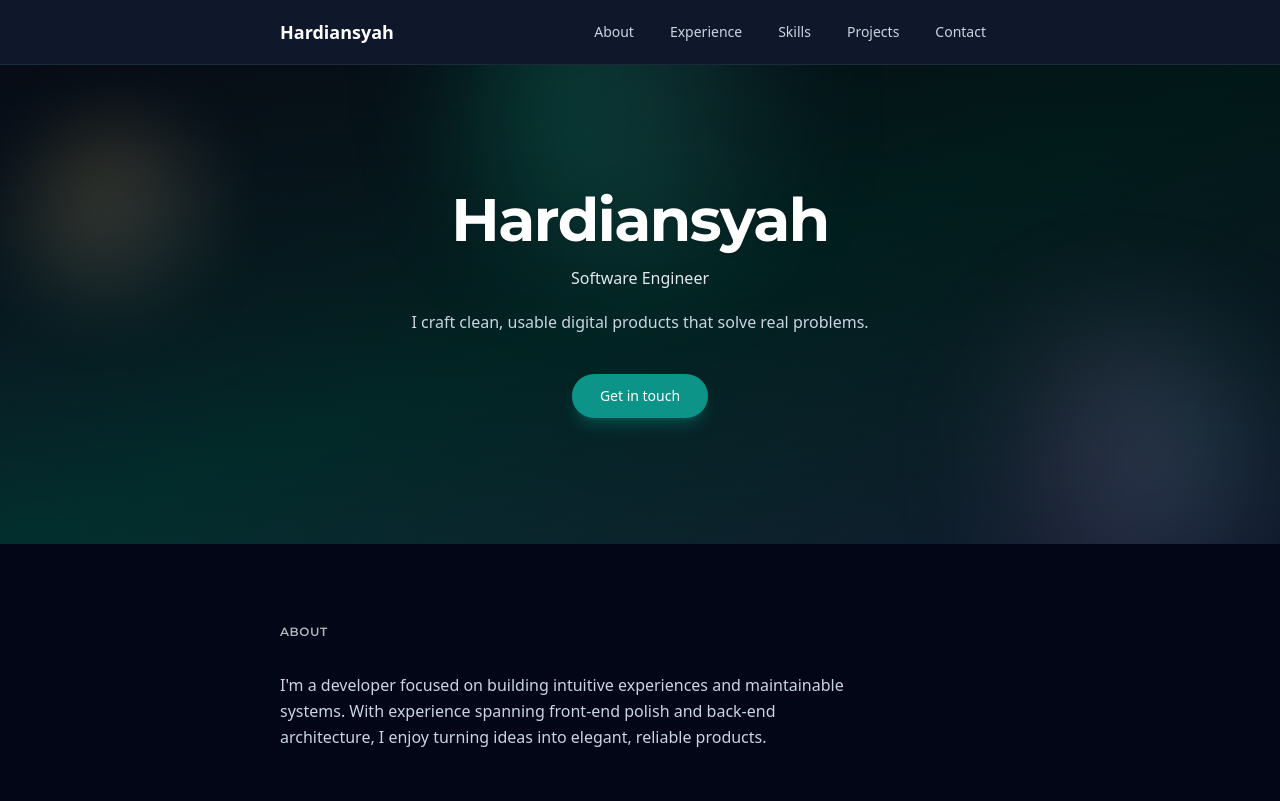
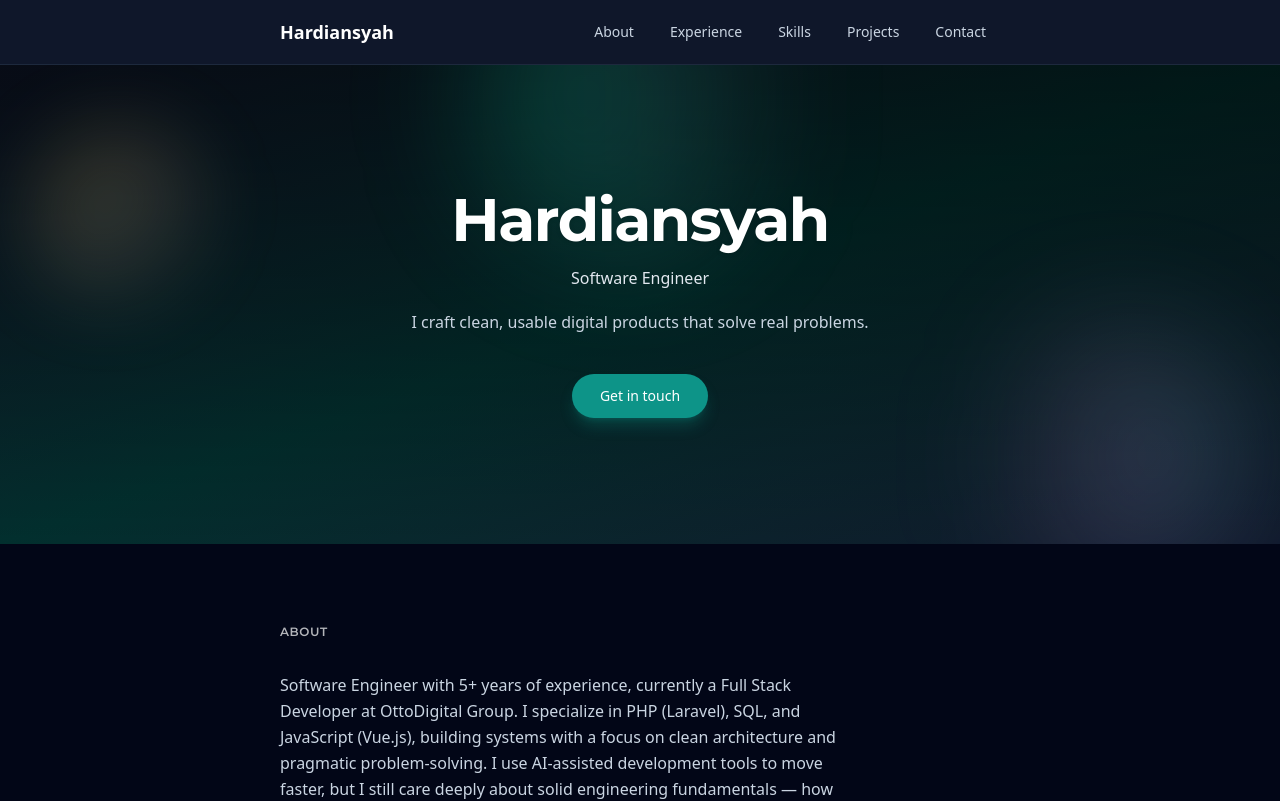
Before and after one commit to hardiansyahid/hardiansyah, a Next.js app: page / in a window 1280 px wide. Shown: the top 801 px of the page. Built offline with nearby package versions, Linux system fonts and the light colour scheme.

Commit message:
Sync About + role from content.md (OttoDigital Group, Laravel/Vue)

```diff
--- a/src/app/page.tsx
+++ b/src/app/page.tsx
@@ -46,10 +46,9 @@ export default function Home() {
   const tagline =
     "I craft clean, usable digital products that solve real problems.";
 
-  const about = `I'm a developer focused on building intuitive experiences and
-    maintainable systems. With experience spanning front-end polish and
-    back-end architecture, I enjoy turning ideas into elegant, reliable
-    products.`;
+  const about = `Software Engineer with 5+ years of experience, currently a Full Stack Developer at OttoDigital Group.
+I specialize in PHP (Laravel), SQL, and JavaScript (Vue.js), building systems with a focus on clean architecture and pragmatic problem-solving. I use AI-assisted development tools to move faster, but I still care deeply about solid engineering fundamentals — how and why a system is built, not just that it works.
+Outside of engineering, I have a strong interest in philosophy, art, and science — which shapes how I approach problems: curious, structured, and open to unconventional angles.`;
 
   const jobs: Job[] = [
     {
```
Also changed, not shown: 1 other file (tests, documents, lock files or other folders).
